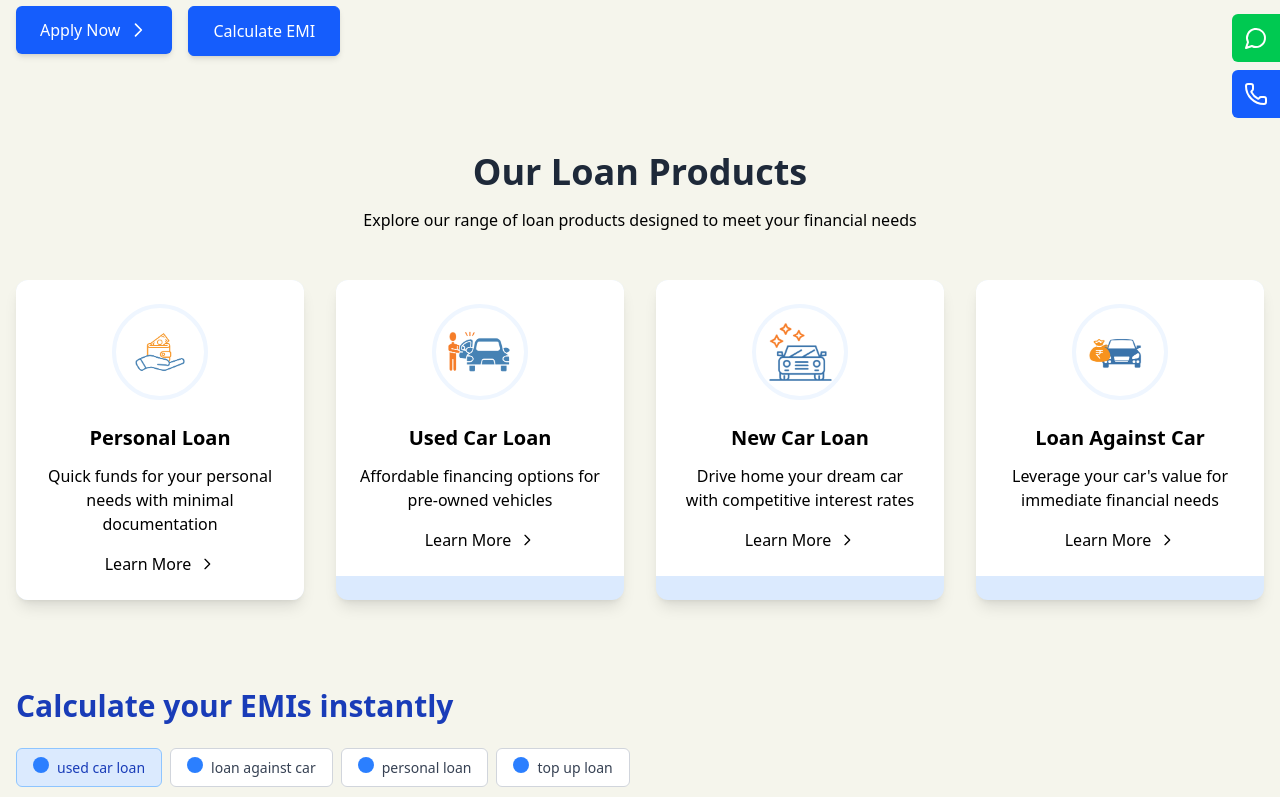
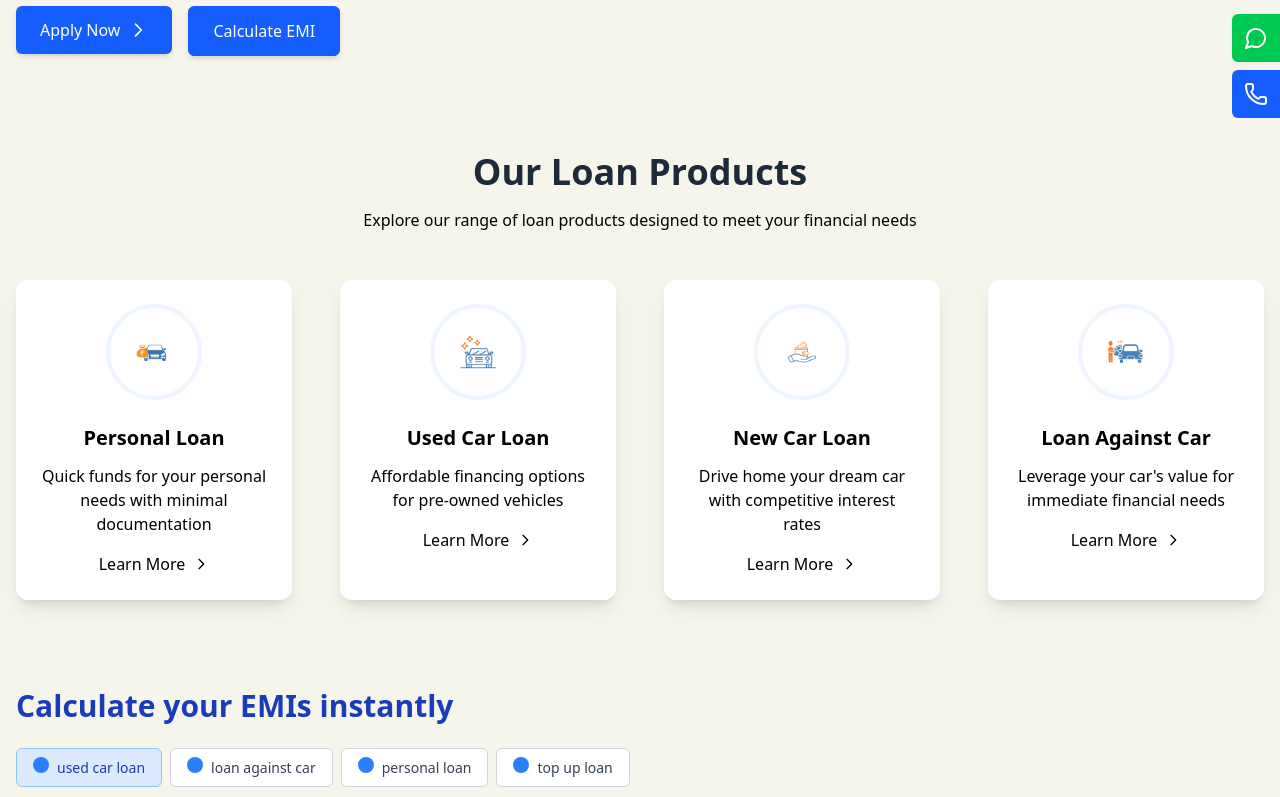
Before and after one commit to kushagraSharma90/Ruppy, a React (Vite) app: page / in a window 1280 px wide. Shown: the part 602-1399 px from the top of the page. Built offline with nearby package versions, Linux system fonts and the light colour scheme.

Commit message:
kush blog ,and rest changes

```diff
--- a/src/components/home/Footer.jsx
+++ b/src/components/home/Footer.jsx
@@ -22,7 +22,7 @@ const Footer = () => {
               <img
                 src="https://rupeedot.com/wp-content/uploads/2025/02/11.png"
                 alt="RupeeDot Logo"
-                className="h-auto w-40"
+                className="h-23 w-40"
               />
             </Link>
             <p className="text-gray-300 text-lg mb-4 max-w-md leading-relaxed">
--- a/src/components/home/LoanCategories.jsx
+++ b/src/components/home/LoanCategories.jsx
@@ -1,15 +1,15 @@
-import { Link } from "react-router-dom"
-import NewCar from "../../assets/NewCar.png"
-import UsedCar from "../../assets/UsedCar.png"
-import AgainstCar from "../../assets/AgainstCar.png"
-import PersonalCar from "../../assets/PersonalCar.png"
+import { Link } from "react-router-dom";
+import NewCar from "../../assets/NewCar.png";
+import UsedCar from "../../assets/UsedCar.png";
+import AgainstCar from "../../assets/AgainstCar.png";
+import PersonalCar from "../../assets/PersonalCar.png";
 
 const LoanCategories = () => {
   const loanTypes = [
     {
       id: 1,
       title: "Personal Loan",
-      image: NewCar,
+      image: PersonalCar,
       description: "Quick funds for your personal needs with minimal documentation",
       link: "/loans/personal",
       bgColor: "bg-blue-100",
@@ -17,7 +17,7 @@ const LoanCategories = () => {
     {
       id: 2,
       title: "Used Car Loan",
-      image:  AgainstCar,
+      image: UsedCar,
       description: "Affordable financing options for pre-owned vehicles",
       link: "/loans/used-car",
       bgColor: "bg-blue-100",
@@ -25,7 +25,7 @@ const LoanCategories = () => {
     {
       id: 3,
       title: "New Car Loan",
-      image: UsedCar,
+      image: NewCar,
       description: "Drive home your dream car with competitive interest rates",
       link: "/loans/new-car",
       bgColor: "bg-blue-100",
@@ -33,33 +33,39 @@ const LoanCategories = () => {
     {
       id: 4,
       title: "Loan Against Car",
-      image: PersonalCar,
+      image: AgainstCar,
       description: "Leverage your car's value for immediate financial needs",
       link: "/loans/against-car",
       bgColor: "bg-blue-100",
     },
-  ]
+  ];
 
   return (
     <section className="pt-0 pb-10 bg-[#f5f5ec] overflow-hidden">
-      <div className="container mx-auto px-4">
+      <div className="container mx-auto px-4 max-w-7xl">
         <div className="text-center mb-12">
-          <h2 className="text-3xl md:text-4xl font-bold text-gray-800 mb-4">Our Loan Products</h2>
+          <h2 className="text-3xl md:text-4xl font-bold text-gray-800 mb-4">
+            Our Loan Products
+          </h2>
           <p className="text-black max-w-2xl mx-auto">
             Explore our range of loan products designed to meet your financial needs
           </p>
         </div>
 
-        <div className="grid grid-cols-1 sm:grid-cols-2 lg:grid-cols-4 gap-8">
+        <div className="grid grid-cols-1 sm:grid-cols-2 lg:grid-cols-4 gap-8 sm:gap-10 xl:gap-12">
           {loanTypes.map((loan) => (
             <Link
               to={loan.link}
               key={loan.id}
               className={`${loan.bgColor} rounded-xl shadow-lg hover:shadow-xl transition-shadow duration-300 overflow-hidden group`}
             >
-              <div className="p-6 flex flex-col items-center bg-white text-center">
+              <div className="p-6 flex flex-col items-center bg-white text-center h-full">
                 <div className="w-24 h-24 mb-6 overflow-hidden rounded-full border-4 border-blue-50 group-hover:border-blue-200 transition-colors">
-                  <img src={loan.image || "/placeholder.svg"} alt={loan.title} className="w-full h-full object-cover" />
+                  <img
+                    src={loan.image || "/placeholder.svg"}
+                    alt={loan.title}
+                    className="w-full h-full object-contain"
+                  />
                 </div>
                 <h3 className="text-xl font-semibold text-black mb-3 transition-colors duration-300">
                   {loan.title}
@@ -83,7 +89,7 @@ const LoanCategories = () => {
         </div>
       </div>
     </section>
-  )
-}
+  );
+};
 
-export default LoanCategories
+export default LoanCategories;
--- a/src/pages/ContactUs.jsx
+++ b/src/pages/ContactUs.jsx
@@ -119,7 +119,7 @@ export default function ContactUs() {
             </div>
 
             {/* Contact Map Component */}
-            <div className="bg-white rounded-2xl shadow-lg overflow-hidden h-72 transition-all duration-300 hover:shadow-xl">
+            <div className="bg-white rounded-2xl shadow-lg overflow-hidden h-90 transition-all duration-300 hover:shadow-xl">
               <div className="h-full w-full bg-gray-200 relative">
                 <iframe
                   src="https://www.google.com/maps/embed?pb=!1m18!1m12!1m3!1d3782.2613173278896!2d73.91543841489441!3d18.562551387384868!2m3!1f0!2f0!3f0!3m2!1i1024!2i768!4f13.1!3m3!1m2!1s0x3bc2c147b8b3a3bf%3A0x6f7fdcc8e4d6c77e!2sViman%20Nagar%2C%20Pune%2C%20Maharashtra!5e0!3m2!1sen!2sin!4v1623456789012!5m2!1sen!2sin"
```
